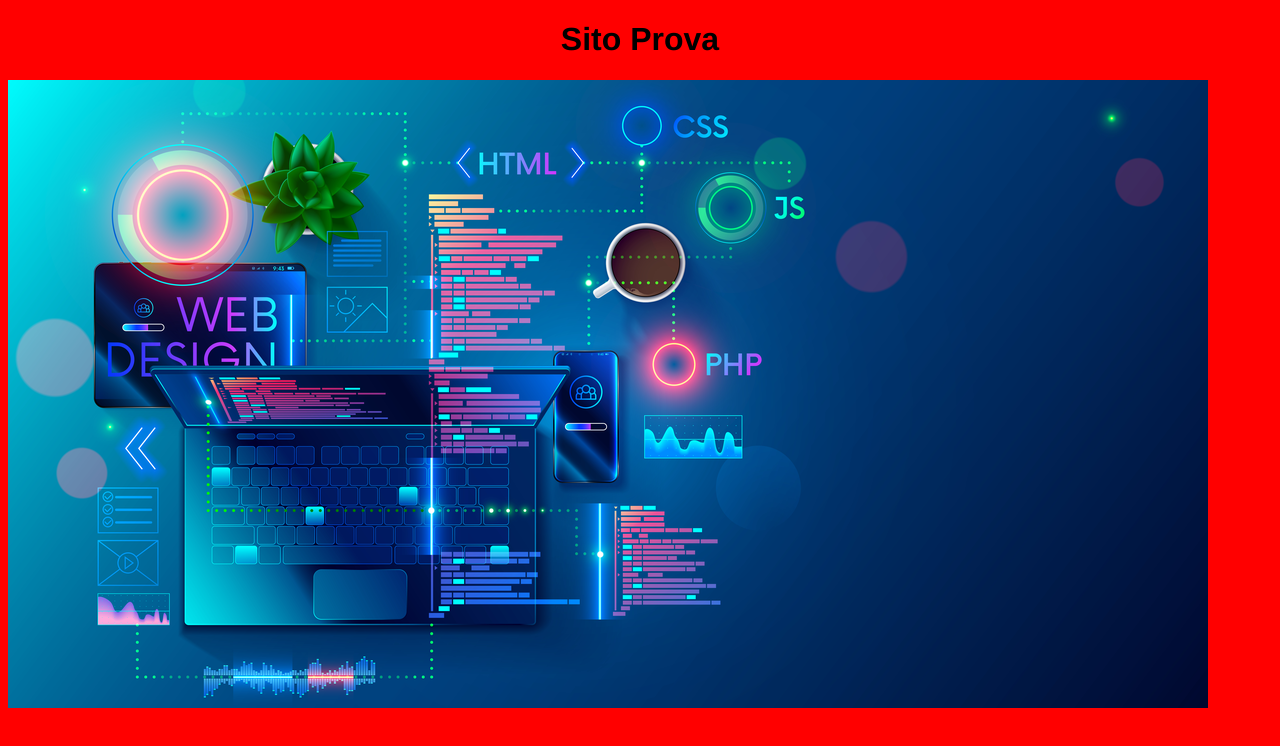
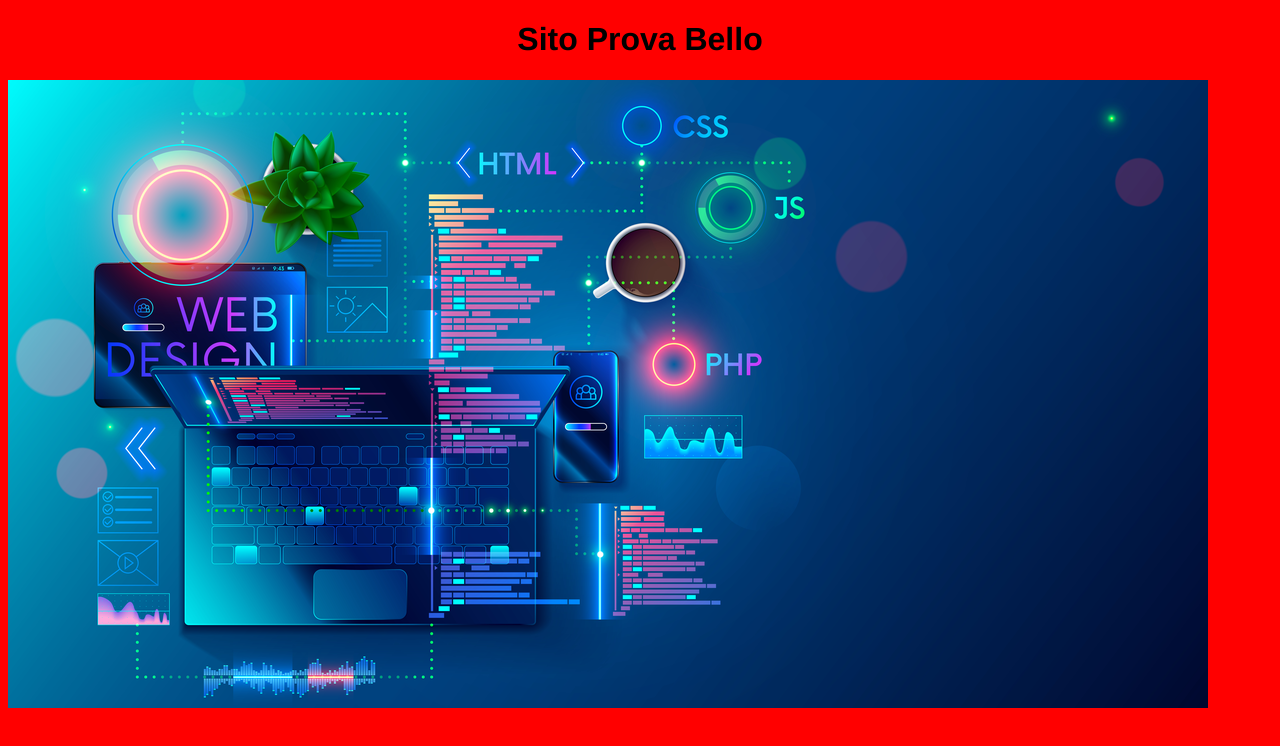
Before and after one commit to AndreaAliberti11/SitoProva, a plain HTML site: page index.html in a window 1280 px wide. Drawn offline with Linux system fonts and the light colour scheme.

Commit message:
aggiunta titolo

```diff
--- a/index.html
+++ b/index.html
@@ -8,7 +8,7 @@
 </head>
 <body>
     <h1>
-        Sito Prova
+        Sito Prova Bello
     </h1>
     <img src="static/images/immagine1.png" alt="web">
 </body>
```
